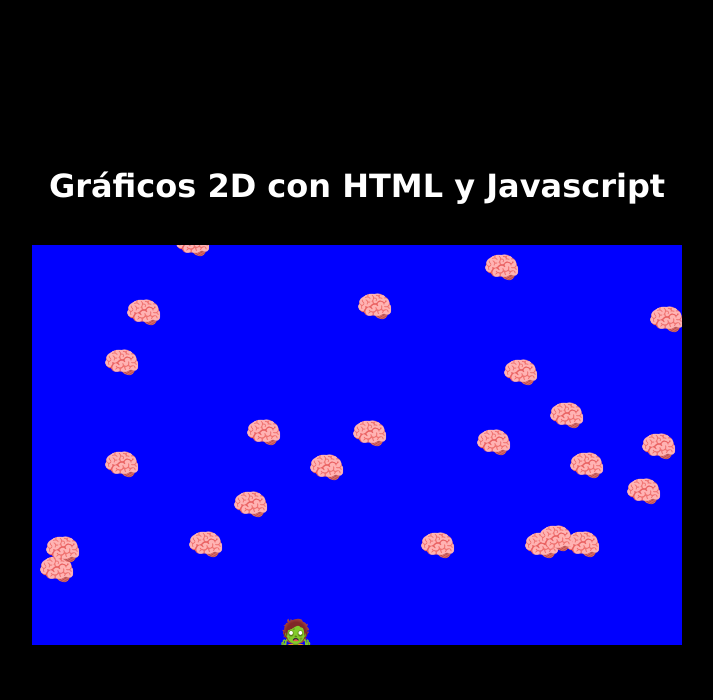
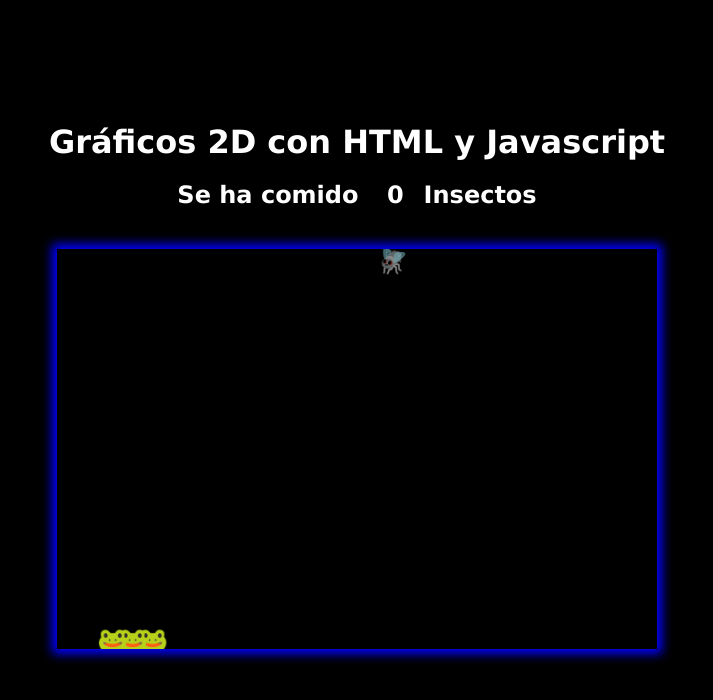
Before and after one commit to Eduardo188s/Proyectos-JavaScript, a plain HTML site: page Animaciones/index.html in a window 1280 px wide. Shown: the whole page, without its empty margins (283-996 px from the left). Drawn offline with Linux system fonts and the light colour scheme.

Commit message:
06 Snake JavaScript

```diff
--- a/Animaciones/index.html
+++ b/Animaciones/index.html
@@ -8,7 +8,7 @@
         body{
             font-family: Verdana, Geneva, Tahoma, sans-serif;
             width: 100wh;
-            height: 100vh;
+            height: 95vh;
             background-color: black;
             display: grid;
             place-items: center;
@@ -23,15 +23,17 @@
             margin: 20px;
         }
         canvas{
-            background-color:blue;
+            background-color: black;
+            box-shadow: 0px 0px 10px 5px blue;
         }
     </style>
 </head>
 <body>
     <div class="container">
         <h1>Gráficos 2D con HTML y Javascript</h1>
-        <canvas id="lienzo" width="650" height="400"></canvas>
+        <h2>Se ha comido <span></span>Insectos</h2>
+        <canvas id="lienzo" width="600" height="400"></canvas>
     </div>
-    <script src="./moves.js"></script>
+    <script src="./snake.js"></script>
 </body>
 </html>
--- /dev/null
+++ b/Animaciones/snake.js
@@ -0,0 +1,127 @@
+const lienzo = document.querySelector('#lienzo');
+const ctx = lienzo.getContext('2d');
+const resultado = document.querySelector('span');
+
+let direction = 1;
+
+contador = 0;
+resultado.innerHTML = contador;
+
+const snake = [];
+snake.push({
+    x: 2,
+    y: 0,
+    xNext: 0,
+    yNext: 0,
+    pinta: function(){
+        ctx.font = '25px Serif';
+        ctx.fillText('🐸', this.x * 20, this.y * 20)
+    }
+});
+
+snake.push({
+    x: 1,
+    y: 1,
+    xNext: snake[0].x,
+    yNext: snake[0].y,
+    pinta: function(){
+        ctx.font = '25 Serif';
+        ctx.fillText('🐸', this.x * 20, this.y * 20)
+    }
+});
+
+snake.push({
+    x: 0,
+    y: 0,
+    xNext: snake[1].x,
+    yNext: snake[1].y,
+    pinta: function(){
+        ctx.font = '25px Serif';
+        ctx.fillText('🐸', this.x * 20, this.y * 20)
+    }
+});
+
+const comida = {
+    x: 0,
+    y: 0,
+    aparece: function(){
+        this.x = Math.floor(Math.random() * 30),
+        this.y = Math.ceil(Math.random() * 20)
+    },
+    pinta: function(){
+        ctx.font = '25px Serif';
+        ctx.fillText('🪰', this.x * 20, this.y * 20);
+    }
+
+}
+
+let posIniX = 2;
+let posIniY = 0;
+
+
+function nextMove(){
+    snake.forEach((cuadrito, index) => {
+        if(index == 0){
+        cuadrito.x = posIniX;
+        cuadrito.y = posIniY;
+    } else {
+            cuadrito.x = cuadrito.xNext;
+            cuadrito.y = cuadrito.yNext;
+            cuadrito.xNext = snake[index - 1].x;
+            cuadrito.yNext = snake[index - 1].y;
+        }
+    })
+}
+
+comida.aparece();
+setInterval(() => {
+    ctx.clearRect(0, 0, 600, 400);
+    snake.forEach(cuadrito => cuadrito.pinta());
+    if(snake[0].x === comida.x && snake [0].y === comida.y){
+        comida.aparece();
+        const newCuadro = {...snake[1]}
+        newCuadro.x = comida.x,
+        newCuadro.y = comida.y;
+        snake.push(newCuadro);
+        contador++;
+        resultado.innerHTML = contador;
+    }
+    comida.pinta();
+    switch(direction){
+        case 1:
+            posIniX++;
+            break;
+        case 2:
+            posIniY++;
+            break;
+        case 3:
+            posIniX--;
+            break;
+        case 4:
+            posIniY--;
+            break;
+    }
+    if(posIniX > 29) posIniX = 0;
+    if(posIniX < 0) posIniX = 29;
+    if(posIniY > 20) posIniY = 1;
+    if(posIniY < 1) posIniY = 20;
+    nextMove();
+}, 150);
+
+document.querySelector('body')
+    .addEventListener('keydown', function (e){
+        switch(e.key){
+            case 'ArrowUp':
+                direction = 4;
+                break;
+            case 'ArrowRight':
+                direction = 1;
+                break;
+            case 'ArrowLeft':
+                direction = 3;
+                break;
+            case 'ArrowDown':
+                direction = 2
+                break;
+            }
+});
```
Also changed, not shown: ApiClima/app.js (renamed from RickAndMorty/ApiClima/app.js), ApiClima/index.html (renamed from RickAndMorty/ApiClima/index.html).
